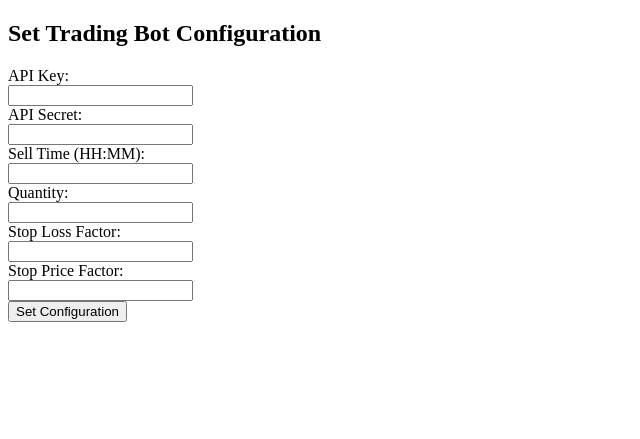
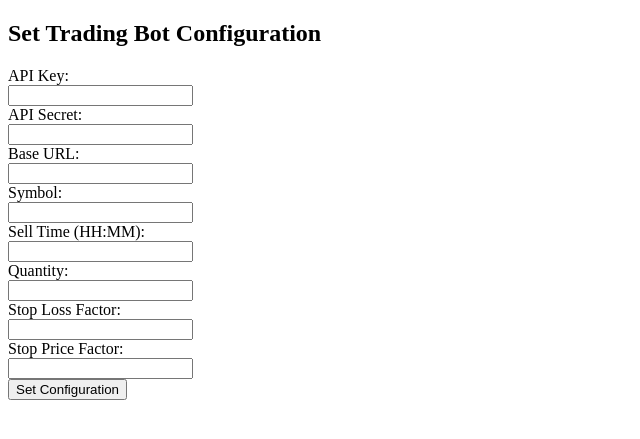
Before and after one commit to cybertricks/Tradebot, a Flask app: template templates/index.html in a window 1280 px wide. Shown: the top 439 px of the page, without its empty margins (0-640 px from the left). Run offline with Flask 3, Linux system fonts and the light colour scheme; the template is opened without the code that fills it, so the values that code supplies are empty; parts of the project's set-up code (start-up, migrations or seed data) failed here and were passed over.

Commit message:
Update index.html

```diff
--- a/templates/index.html
+++ b/templates/index.html
@@ -12,6 +12,12 @@
 
         <label for="secret">API Secret:</label><br>
         <input type="text" id="secret" name="secret" required><br>
+
+        <label for="base_url">Base URL:</label><br>
+        <input type="text" id="base_url" name="base_url" required><br>
+
+        <label for="symbol">Symbol:</label><br>
+        <input type="text" id="symbol" name="symbol" required><br>
 
         <label for="sell_time">Sell Time (HH:MM):</label><br>
         <input type="text" id="sell_time" name="sell_time" required><br>
```
